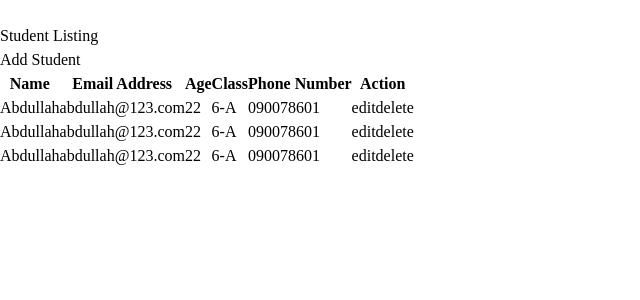
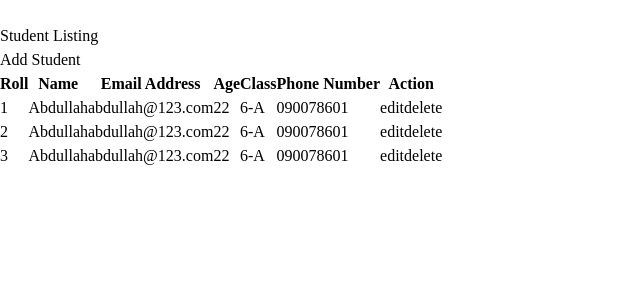
Before and after one commit to abdullahnadeemdev/crud-authenticaton, a React (Vite) app: page /student-list in a window 1280 px wide. Shown: the top 300 px of the page, without its empty margins (0-640 px from the left). Built offline with nearby package versions, Linux system fonts and the light colour scheme; some icons are missing.

Commit message:
delete logic

```diff
--- a/src/Pages/addStudent/AddStudent.jsx
+++ b/src/Pages/addStudent/AddStudent.jsx
@@ -4,8 +4,8 @@ import { NavLink } from "react-router";
 
 const AddStudent = (props) => {
   const dataArr = props?.listing;
-  // console.log("new student", props);
-  // console.log("data Arr", dataArr);
+  console.log("new student", props);
+  console.log("data Arr", props?.listing);
   const [studentInfo, setStudentInfo] = useState({
     studentName: "",
     emailS: "",
@@ -14,7 +14,6 @@ const AddStudent = (props) => {
     phoneS: "",
   });
 
-  // console.log("dataa", studentInfo);
   const [error, setError] = useState([
     {
       studentName: false,
@@ -72,25 +71,15 @@ const AddStudent = (props) => {
     }
   };
 
-  // const setData = () => {
-  //   dataArr = (prev) => ({
-  //     ...prev,
-  //     studentInfo,
-  //   });
-  // };
-
   const handleSubmit = (e) => {
     e.preventDefault();
 
     if (!validation()) {
       console.log("form submitted");
       props.setListing([...dataArr, studentInfo]);
-      console.log("props", props);
-      // console.log(error);
+      // console.log("props", props);
     } else {
       console.log("error submitting form");
-      // console.log(studentInfo);
-      // console.log(error);
     }
   };
 
@@ -105,7 +94,7 @@ const AddStudent = (props) => {
     <div className="mx-auto p-2 sm:p-6 md:p-10 mt-10 border-2 border-chineseViolet rounded-lg w-fit max-w-[600px]">
       <div className="flex flex-col justify-center items-center">
         <h1 className="mb-8 xl:mb-10 text-chineseViolet font-semibold text-xl sm:text-2xl xl:text-4xl">
-          Add New Student
+          Add Student
         </h1>
         <form
           className="mx-auto sm:w-[500px] mb-2 md:mb-5"
--- a/src/Pages/studentListing/Index.jsx
+++ b/src/Pages/studentListing/Index.jsx
@@ -2,10 +2,10 @@ import React from "react";
 import Listing from "../../components/studentList/Listing";
 
 const Index = (props) => {
-  console.log(props);
+  // console.log("direct prop", props);
   return (
     <div>
-      <Listing dataArr={props} />
+      <Listing data={props} />
     </div>
   );
 };
--- a/src/components/shared/navbar/Navbar.jsx
+++ b/src/components/shared/navbar/Navbar.jsx
@@ -5,12 +5,14 @@ const Navbar = () => {
   return (
     <div className="w-full mx-auto flex items-center justify-center bg-pearl z-50">
       <div className="p-0 md:p-4 h-20 flex items-center justify-around w-full">
-        <div className="flex items-center">
-          <Logo />
-          <p className="pl-1 sm:pl-3 text-chineseViolet font-semibold xxs:text-xs sm:text-base md:text-xl xl:text-2xl">
-            Student Listing
-          </p>
-        </div>
+        <NavLink to="/student-list">
+          <div className="flex items-center ">
+            <Logo />
+            <p className="pl-1 sm:pl-3 text-chineseViolet font-semibold xxs:text-xs sm:text-base md:text-xl xl:text-2xl">
+              Student Listing
+            </p>
+          </div>
+        </NavLink>
         <div>
           <NavLink to="/add">
             <Button>Add Student</Button>
--- a/src/components/studentList/Listing.jsx
+++ b/src/components/studentList/Listing.jsx
@@ -3,8 +3,10 @@ import { headArr } from "../../utils/mockUpData";
 // import { dataArr } from "../../utils/mockUpData";
 
 const Listing = (props) => {
-  const dataArr = props?.dataArr?.listing;
-  console.log("hello", props.dataArr.listing);
+  const dataArr = props?.data?.listing;
+  // console.log("hello1", props);
+  // console.log("hello2", props.data);
+  // console.log("hello3", props.data.listing);
   return (
     <div className="mx-auto flex justify-center max-w-[1320px]">
       <table className="mt-20 p-4 table-auto">
@@ -22,7 +24,7 @@ const Listing = (props) => {
         </thead>
         <tbody>
           {dataArr.map((item, index) => (
-            <TbRow item={item} key={index} />
+            <TbRow list={props} item={item} key={index} />
           ))}
         </tbody>
       </table>
--- a/src/components/studentList/TbRow.jsx
+++ b/src/components/studentList/TbRow.jsx
@@ -1,9 +1,19 @@
+import { NavLink } from "react-router";
 import Button from "../shared/button/Button";
 
-const TbRow = ({ item }) => {
+const TbRow = ({ item, list }) => {
+  const handleClick = (event) => {
+    // const ele = event.target.parentElement.parentElement;
+    // console.log("element keysss", ele);
+    const ele2 = list.data.listing.filter((list) => list.roll !== item.roll);
+    // console.log("element", ele2);
+    list.data.setListing({ ...ele2 });
+  };
   return (
-    <tr className=" bg-chineseViolet text-white">
-      {/* {console.log(item)} */}
+    <tr key={item.roll} className=" bg-chineseViolet text-white">
+      <td className="px-5 text-center xxs:text-xs sm:text-sm md:text-lg xl:text-xl border-r max-w-fit">
+        {item.roll}
+      </td>
       <td className="px-5 text-center xxs:text-xs sm:text-sm md:text-lg xl:text-xl border-r max-w-fit">
         {item.studentName}
       </td>
@@ -20,8 +30,10 @@ const TbRow = ({ item }) => {
         {item.phoneS}
       </td>
       <td>
-        <Button>edit</Button>
-        <Button>delete</Button>
+        <NavLink to="/add">
+          <Button>edit</Button>
+        </NavLink>
+        <Button onClick={handleClick}>delete</Button>
       </td>
     </tr>
   );
--- a/src/routes.jsx
+++ b/src/routes.jsx
@@ -11,6 +11,7 @@ const Router = () => {
 
   const [listing, setListing] = useState([
     {
+      roll: 1,
       studentName: "Abdullah",
       emailS: "abdullah@123.com",
       ageS: "22",
@@ -18,6 +19,7 @@ const Router = () => {
       phoneS: "090078601",
     },
     {
+      roll: 2,
       studentName: "Abdullah",
       emailS: "abdullah@123.com",
       ageS: "22",
@@ -25,6 +27,7 @@ const Router = () => {
       phoneS: "090078601",
     },
     {
+      roll: 3,
       studentName: "Abdullah",
       emailS: "abdullah@123.com",
       ageS: "22",
@@ -41,7 +44,7 @@ const Router = () => {
         path="/student-list"
         element={
           <Layout>
-            <Student listing={listing} />
+            <Student listing={listing} setListing={setListing} />
           </Layout>
         }
       />
--- a/src/utils/mockUpData.js
+++ b/src/utils/mockUpData.js
@@ -1,4 +1,5 @@
 export const headArr = [
+  "Roll",
   "Name",
   "Email Address",
   "Age",
```
